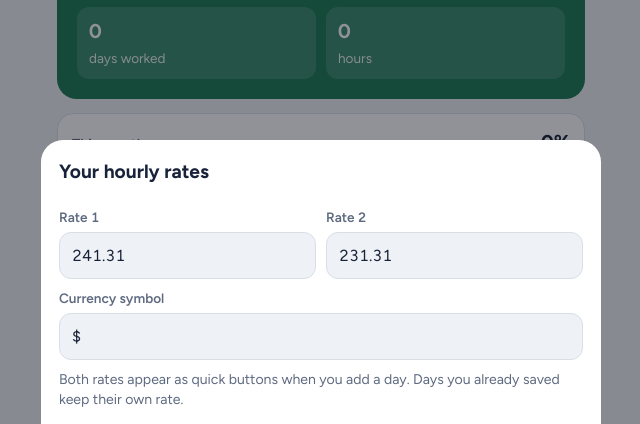
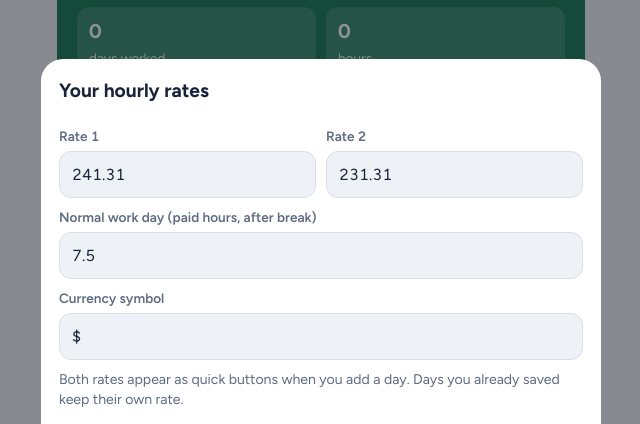
Before and after one commit to elango69/MMu-work-hours, a plain HTML site: page index.html in a window 1280 px wide. Both pictures are taken after a click on the button "Rates". Shown: the part 302-726 px from the top of the page, without its empty margins (319-959 px from the left). Drawn offline with Linux system fonts and the light colour scheme.

Commit message:
Add files via upload

```diff
--- a/index.html
+++ b/index.html
@@ -201,6 +201,8 @@ button:focus-visible,input:focus-visible,select:focus-visible{outline:2px solid
       <div><label for="sRate">Rate 1</label><input type="text" id="sRate" inputmode="decimal"></div>
       <div><label for="sRate2">Rate 2</label><input type="text" id="sRate2" inputmode="decimal"></div>
     </div>
+    <label for="sStd">Normal work day (paid hours, after break)</label>
+    <input type="text" id="sStd" inputmode="decimal" placeholder="7,5">
     <label for="sCur">Currency symbol</label>
     <input type="text" id="sCur" maxlength="4" placeholder="$">
     <p style="color:var(--muted);font-size:.88rem;margin:10px 0 0">Both rates appear as quick buttons when you add a day. Days you already saved keep their own rate.</p>
@@ -223,7 +225,7 @@ button:focus-visible,input:focus-visible,select:focus-visible{outline:2px solid
 <script>
 (function(){
   var LS_KEY = "workhours-v1";
-  var state = { rate: 241.31, rate2: 231.31, currency: "$", entries: [] };
+  var state = { rate: 241.31, rate2: 231.31, std: 7.5, currency: "$", entries: [] };
   var view = new Date(); view.setDate(1);
   var editingId = null, mode = "times";
 
@@ -296,30 +298,33 @@ button:focus-visible,input:focus-visible,select:focus-visible{outline:2px solid
 
   // ---------- calendar & progress ----------
   function weekdays(a,b){ var c=0, d=new Date(a); while(d<=b){ var w=d.getDay(); if(w>0&&w<6) c++; d.setDate(d.getDate()+1); } return c; }
-  function setPct(id, done, total, label){
-    var p=total?Math.round(done/total*100):0;
+  function setPct(id, doneH, totalH, doneD, totalD, extra){
+    var p=totalH?Math.round(doneH/totalH*100):0;
     $(id).textContent=p+"%";
-    $(id+"Text").textContent= (total||done) ? done+" of "+total+" "+label : label;
+    $(id+"Text").textContent= (totalH||doneH) ? hrs(doneH)+" of "+hrs(totalH)+" hours, "+doneD+" of "+totalD+" days"+(extra?" "+extra:"") : extra;
     $(id+"Bar").style.width=Math.min(100,p)+"%";
   }
   function renderCal(items, days){
     var y=view.getFullYear(), mo=view.getMonth(), n=new Date(y,mo+1,0).getDate();
     var key=monthKey(view), today=todayStr(), work=0;
     for(var d=1; d<=n; d++){ var wd=new Date(y,mo,d).getDay(); if(wd>0&&wd<6) work++; }
-    var done=Object.keys(days).length;
-    setPct("pct", done, work, "work days in "+view.toLocaleDateString(undefined,{month:"long"}));
+    var std=state.std||7.5, done=Object.keys(days).length, mH=0;
+    items.forEach(function(e){ mH+=e.hours; });
+    setPct("pct", mH, work*std, done, work, "");
     // year: all Mon–Fri in the year of the month shown
-    var yDays={}, allDays={};
-    state.entries.forEach(function(e){ if(e.hours>0){ allDays[e.date]=1; if(+e.date.slice(0,4)===y) yDays[e.date]=1; } });
+    var yDays={}, allDays={}, yH=0, aH=0;
+    state.entries.forEach(function(e){ if(e.hours>0){ allDays[e.date]=1; aH+=e.hours; if(+e.date.slice(0,4)===y){ yDays[e.date]=1; yH+=e.hours; } } });
     $("yLabel").textContent="Year "+y;
-    setPct("pctY", Object.keys(yDays).length, weekdays(new Date(y,0,1), new Date(y,11,31)), "work days in "+y);
+    var yW=weekdays(new Date(y,0,1), new Date(y,11,31));
+    setPct("pctY", yH, yW*std, Object.keys(yDays).length, yW, "");
     // overall: Mon–Fri from your first recorded day until today (or your last day, if later)
     var ds=Object.keys(allDays).sort();
     if(ds.length){
       var f=ds[0].split("-"), l=ds[ds.length-1].split("-");
       var start=new Date(+f[0],+f[1]-1,+f[2]), last=new Date(+l[0],+l[1]-1,+l[2]), now=new Date(); now.setHours(0,0,0,0);
-      setPct("pctA", ds.length, weekdays(start, last>now?last:now), "work days since "+start.toLocaleDateString(undefined,{day:"numeric",month:"short",year:"numeric"}));
-    } else setPct("pctA",0,0,"No days recorded yet");
+      var aW=weekdays(start, last>now?last:now);
+      setPct("pctA", aH, aW*std, ds.length, aW, "since "+start.toLocaleDateString(undefined,{day:"numeric",month:"short",year:"numeric"}));
+    } else setPct("pctA",0,0,0,0,"No days recorded yet");
     var cal=$("cal"); cal.innerHTML="";
     ["M","T","W","T","F","S","S"].forEach(function(l){ var h=document.createElement("div"); h.className="wd"; h.textContent=l; cal.appendChild(h); });
     var lead=(new Date(y,mo,1).getDay()+6)%7;
@@ -425,9 +430,9 @@ button:focus-visible,input:focus-visible,select:focus-visible{outline:2px solid
   }
 
   // ---------- settings ----------
-  function openSettings(){ $("sRate").value=rateStr(state.rate); $("sRate2").value=rateStr(state.rate2); $("sCur").value=state.currency; $("setOv").classList.add("open"); }
+  function openSettings(){ $("sRate").value=rateStr(state.rate); $("sRate2").value=rateStr(state.rate2); $("sStd").value=rateStr(state.std||7.5); $("sCur").value=state.currency; $("setOv").classList.add("open"); }
   function saveSettings(){
-    state.rate=num($("sRate").value); state.rate2=num($("sRate2").value); state.currency=$("sCur").value;
+    state.rate=num($("sRate").value); state.rate2=num($("sRate2").value); state.std=num($("sStd").value)||7.5; state.currency=$("sCur").value;
     $("setOv").classList.remove("open"); render(); persist();
   }
 
```
